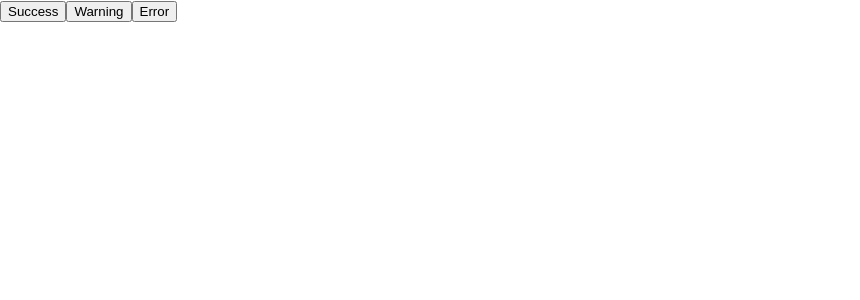
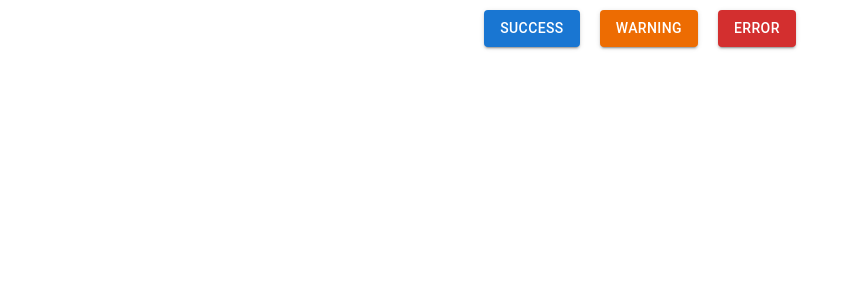
Before and after one commit to shanakasp/react-toastify-dynamic-alerts, a React (Create React App) app in the folder react-toastify-app/: page / in a window 1280 px wide. Shown: the top 300 px of the page, without its empty margins (0-860 px from the left). Built offline with nearby package versions, Linux system fonts and the light colour scheme.

Commit message:
modified 5 files

```diff
--- a/react-toastify-app/package.json
+++ b/react-toastify-app/package.json
@@ -3,6 +3,9 @@
   "version": "0.1.0",
   "private": true,
   "dependencies": {
+    "@emotion/react": "^11.11.4",
+    "@emotion/styled": "^11.11.0",
+    "@mui/material": "^5.15.11",
     "@testing-library/jest-dom": "^5.17.0",
     "@testing-library/react": "^13.4.0",
     "@testing-library/user-event": "^13.5.0",
--- a/react-toastify-app/src/Home/Home.js
+++ b/react-toastify-app/src/Home/Home.js
@@ -1,3 +1,4 @@
+import Button from "@mui/material/Button";
 import React from "react";
 import Toast from "../toast/Toast";
 
@@ -32,11 +33,32 @@ const Home = () => {
   }, [message, type, alertTitle]);
 
   return (
-    <div>
+    <div style={{ textAlign: "center" }}>
       <Toast title={alertTitle} message={message} type={type} />
-      <button onClick={handleClick1}>Success</button>
-      <button onClick={handleClick2}>Warning</button>
-      <button onClick={handleClick3}>Error</button>
+      <Button
+        variant="contained"
+        color="primary"
+        onClick={handleClick1}
+        style={{ margin: "10px" }}
+      >
+        Success
+      </Button>
+      <Button
+        variant="contained"
+        color="warning"
+        onClick={handleClick2}
+        style={{ margin: "10px" }}
+      >
+        Warning
+      </Button>
+      <Button
+        variant="contained"
+        color="error"
+        onClick={handleClick3}
+        style={{ margin: "10px" }}
+      >
+        Error
+      </Button>
     </div>
   );
 };
--- a/react-toastify-app/src/toast/CustomToast.css
+++ b/react-toastify-app/src/toast/CustomToast.css
@@ -1,6 +1,6 @@
 /* CustomToast.css */
 .custom-toast {
-  background-color: #60e556;
+  background-color: #333333;
   color: #fff;
   border-radius: 8px;
   padding: 12px;
--- a/react-toastify-app/src/toast/Toast.js
+++ b/react-toastify-app/src/toast/Toast.js
@@ -1,7 +1,6 @@
 import React, { useEffect } from "react";
 import { toast } from "react-toastify";
 import "react-toastify/dist/ReactToastify.css";
-import "./CustomToast.css"; // Import your custom CSS for styling
 
 const Toast = ({ title, message, type }) => {
   useEffect(() => {
@@ -23,13 +22,21 @@ const Toast = ({ title, message, type }) => {
   }, [title, message, type]);
 
   // We don't need to return anything here since ToastContainer should be rendered in the App component
+
   return null;
 };
 
 const ToastContent = ({ title, message }) => (
-  <div className="custom-toast">
-    <div className="toast-title">{title}</div>
-    <div className="toast-message">{message}</div>
+  <div>
+    <strong
+      style={{
+        borderBottom: "2px solid #ccc",
+      }}
+    >
+      {title}
+    </strong>
+    <br />
+    {message}
   </div>
 );
 
```
Also changed, not shown: 1 other file (tests, documents, lock files or other folders).
